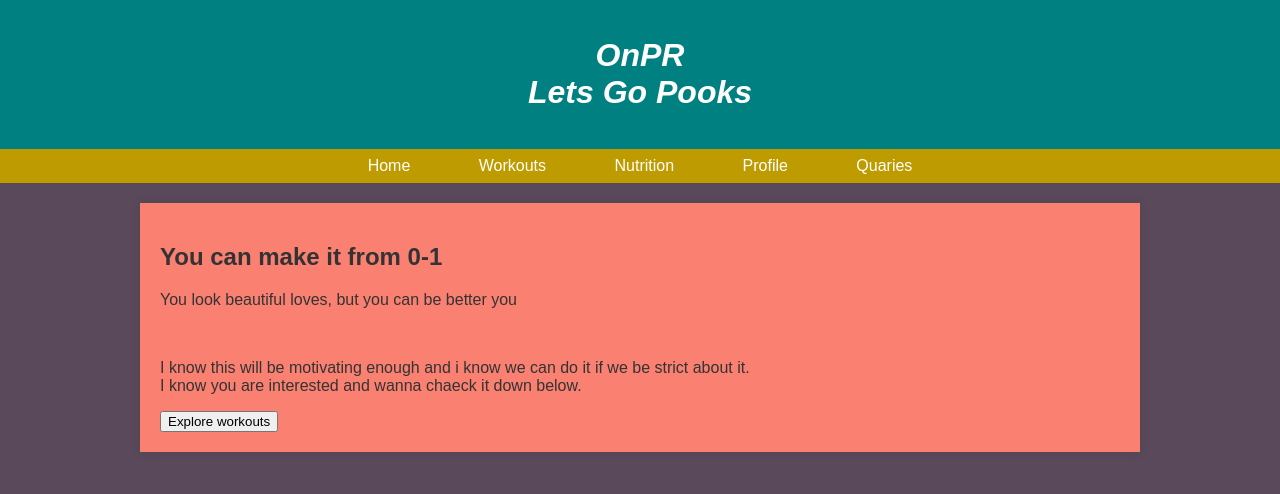
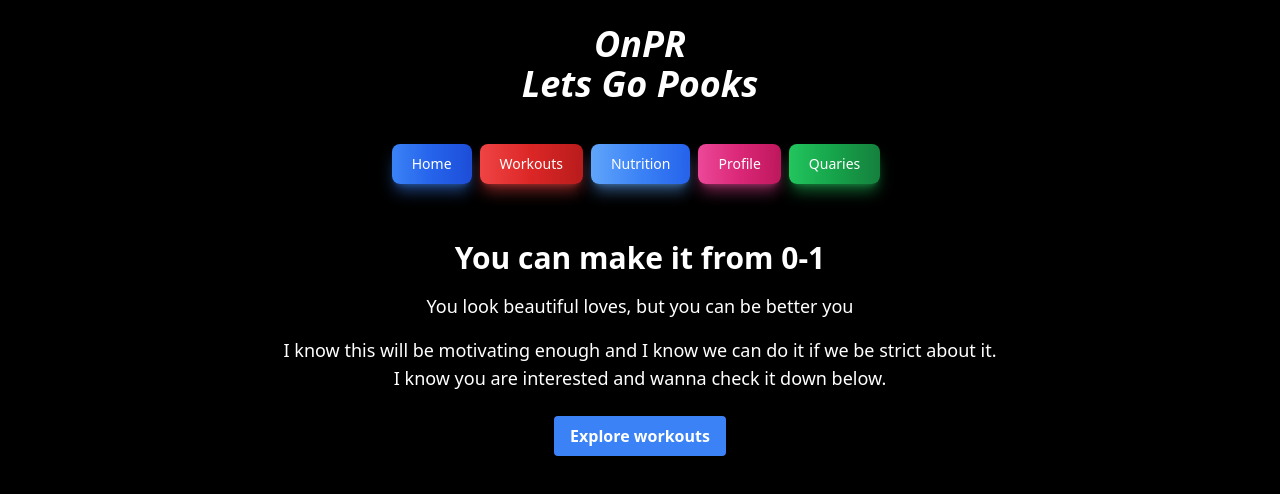
Before and after one commit to Itspenthouse/OnPr, a plain HTML site: page index.html in a window 1280 px wide. Drawn offline with nearby package versions, Linux system fonts and the light colour scheme.

Commit message:
added some tailwind css styles

```diff
--- a/index.html
+++ b/index.html
@@ -1,31 +1,78 @@
+
 <!DOCTYPE html>
 <html lang="en">
 <head>
     <meta charset="UTF-8">
     <meta name="viewport" content="width=device-width, initial-scale=1.0">
     <title>OnPR</title>
-    <link rel="stylesheet" href="style.css">
+    <script src="https://cdn.tailwindcss.com"></script>
 </head>
-<body>
-    <header>
-        <h1><em>OnPR<br>Lets Go Pooks</em></h1>
+<body class="bg-black text-white">
+    <header class="text-center py-6">
+        <h1 class="text-4xl font-bold"><em>OnPR<br>Lets Go Pooks</em></h1>
     </header>
-    <nav>
-        <ul>
-            <li><a href="Home">Home</a></li>
-            <li><a href="Workouts">Workouts</a></li>
-            <li><a href="Nutrition">Nutrition</a></li>
-            <li><a href="Profile">Profile</a></li>
-            <li><a href="Quaries">Quaries</a></li>
-        </ul>
+    <nav class="py-4">
+        <div class="flex items-center justify-center h-full">
+            <a href="index.html"></a>
+            <button
+                class="text-white bg-gradient-to-r from-blue-500 via-blue-600 to-blue-700 hover:bg-gradient-to-br focus:ring-4 focus:outline-none focus:ring-blue-300 dark:focus:ring-blue-800 shadow-lg shadow-blue-500/50 dark:shadow-lg dark:shadow-blue-800/80 font-medium rounded-lg text-sm px-5 py-2.5 text-center mr-2 mb-2"
+                type="button"
+            >
+                Home
+            </button>
+        </a>
+        <a href="pages/workouts.html">
+            <button
+                class="text-white bg-gradient-to-r from-red-500 via-red-600 to-red-700 hover:bg-gradient-to-br focus:ring-4 focus:outline-none focus:ring-red-300 dark:focus:ring-red-800 shadow-lg shadow-red-500/50 dark:shadow-lg dark:shadow-red-800/80 font-medium rounded-lg text-sm px-5 py-2.5 text-center mr-2 mb-2"
+                type="button"
+            >
+                Workouts
+            </button>
+        </a>
+        <a href="pages/nutrition.html">
+            <button
+                class="text-white bg-gradient-to-r from-blue-400 via-blue-500 to-blue-600 hover:bg-gradient-to-br focus:ring-4 focus:outline-none focus:ring-blue-300 dark:focus:ring-blue-800 shadow-lg shadow-blue-400/50 dark:shadow-lg dark:shadow-blue-800/80 font-medium rounded-lg text-sm px-5 py-2.5 text-center mr-2 mb-2"
+                type="button"
+            >
+                Nutrition
+            </button>
+        </a>
+        <a href="pages/profile.html">
+            <button
+                class="text-white bg-gradient-to-r from-pink-500 via-pink-600 to-pink-700 hover:bg-gradient-to-br focus:ring-4 focus:outline-none focus:ring-pink-300 dark:focus:ring-pink-800 shadow-lg shadow-pink-500/50 dark:shadow-lg dark:shadow-pink-800/80 font-medium rounded-lg text-sm px-5 py-2.5 text-center mr-2 mb-2"
+                type="button"
+            >
+                Profile
+            </button>
+        </a>
+        <a href="pages/quaries.html">
+            <button
+                class="text-white bg-gradient-to-r from-green-500 via-green-600 to-green-700 hover:bg-gradient-to-br focus:ring-4 focus:outline-none focus:ring-green-300 dark:focus:ring-green-800 shadow-lg shadow-green-500/50 dark:shadow-lg dark:shadow-green-800/80 font-medium rounded-lg text-sm px-5 py-2.5 text-center mr-2 mb-2"
+                type="button"
+            >
+                Quaries
+            </button>
+        </a>
+        </div>
     </nav>
 
-    <div class="container">
-        <section id="true_self">
-            <h1><strong>You can make it from 0-1</strong></h1>
-            <p>You look beautiful loves, but you can be better you</p><br>
-            <p>I know this will be motivating enough and i know we can do it if we be strict about it.<br> I know you are interested and wanna chaeck it down below.</p>
-            <button onclick="scrollToWorkouts()">Explore workouts</button>
+    <div class="container mx-auto px-4 py-8">
+        <section id="true_self" class="text-center">
+            <h1 class="text-3xl font-bold mb-4"><strong>You can make it from 0-1</strong></h1>
+            <p class="text-lg mb-4">You look beautiful loves, but you can be better you</p>
+            <p class="text-lg mb-6">
+                I know this will be motivating enough and I know we can do it if we be strict about it.<br>
+                I know you are interested and wanna check it down below.
+            </p>
+            <button
+                onclick="scrollToWorkouts()"
+                class="bg-blue-500 hover:bg-blue-700 text-white font-bold py-2 px-4 rounded"
+            >
+                Explore workouts
+            </button>
+        </section>
+    </div>
+
     <script>
         function scrollToWorkouts() {
             const workoutsSection = document.getElementById('workouts');
@@ -38,9 +85,5 @@
             button.textContent = workoutDiv.classList.contains('show-details') ? 'Hide Details' : 'View Details';
         }
     </script>
-
-        </section>
-
-
 </body>
 </html>
```
Lines whose indentation alone changed are shown as unchanged.
